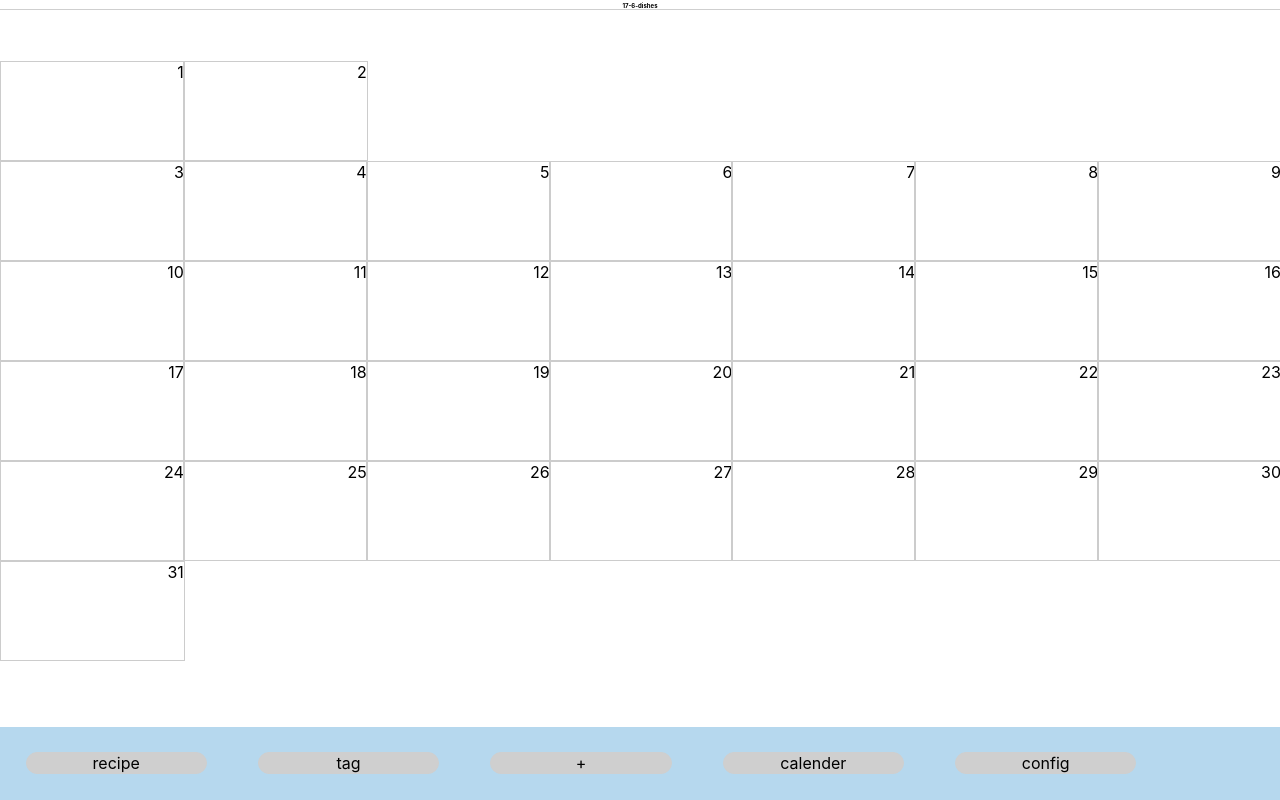
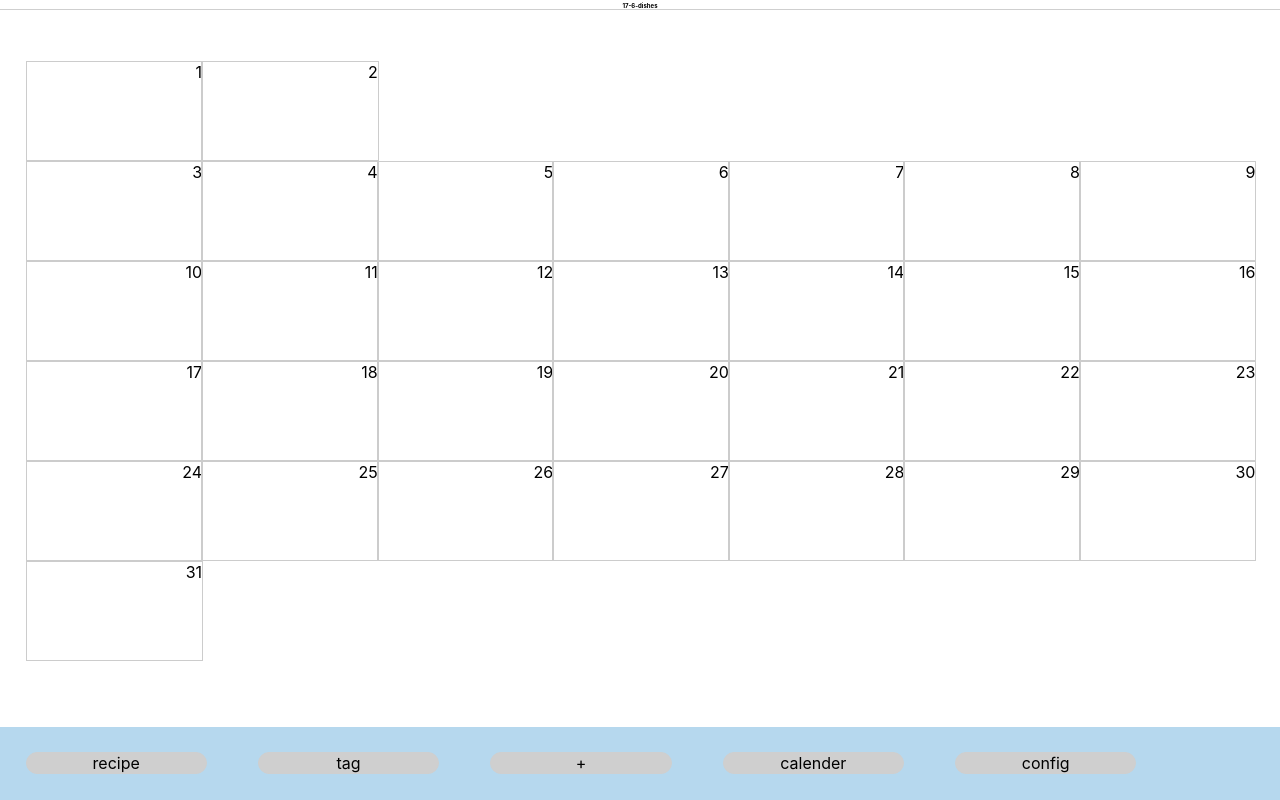
Before and after one commit to ndjndj/dishes-with-react, a React (Create React App) app: page /calender in a window 1280 px wide. Built offline with nearby package versions, Linux system fonts and the light colour scheme.

Commit message:
.calender margin

```diff
--- a/src/styles/calender.css
+++ b/src/styles/calender.css
@@ -11,3 +11,7 @@
     grid-auto-rows: 100px;
     text-align: right;
 }
+
+.calender {
+    margin: 2%;
+}
```
